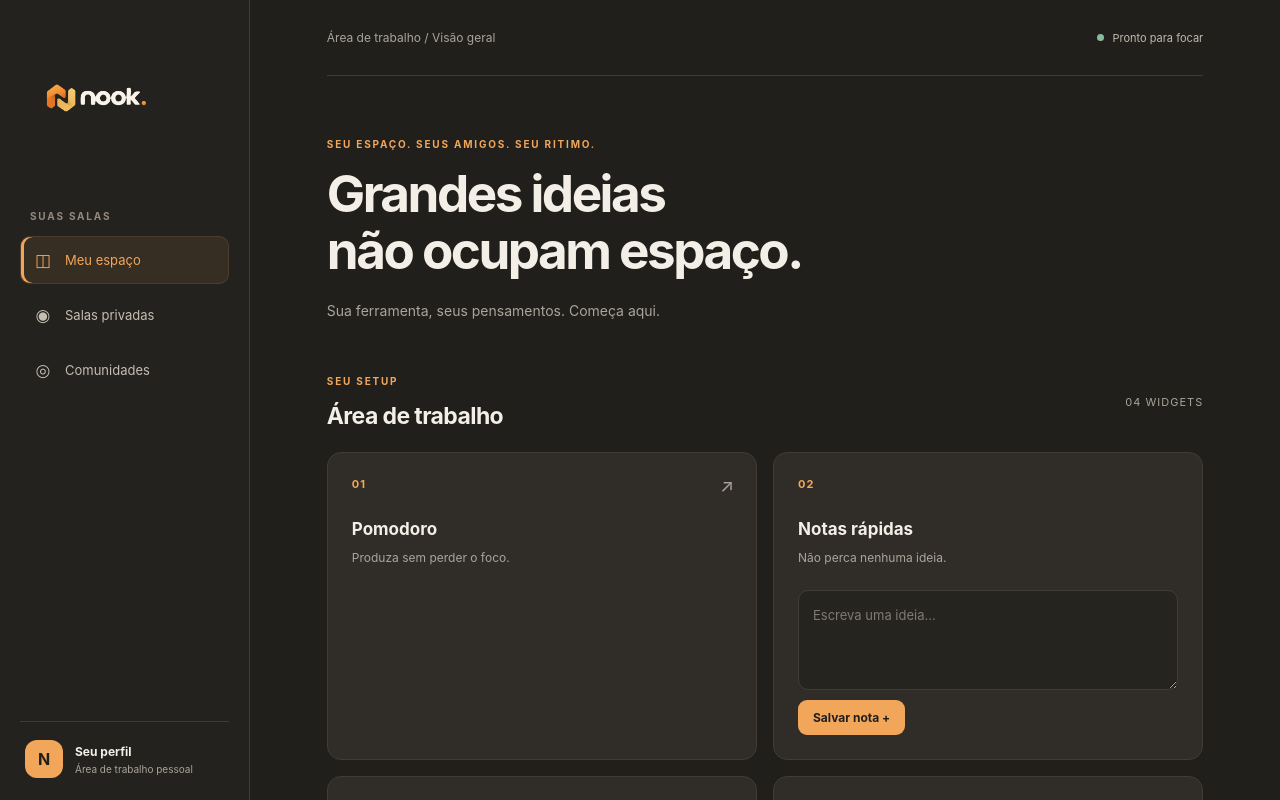
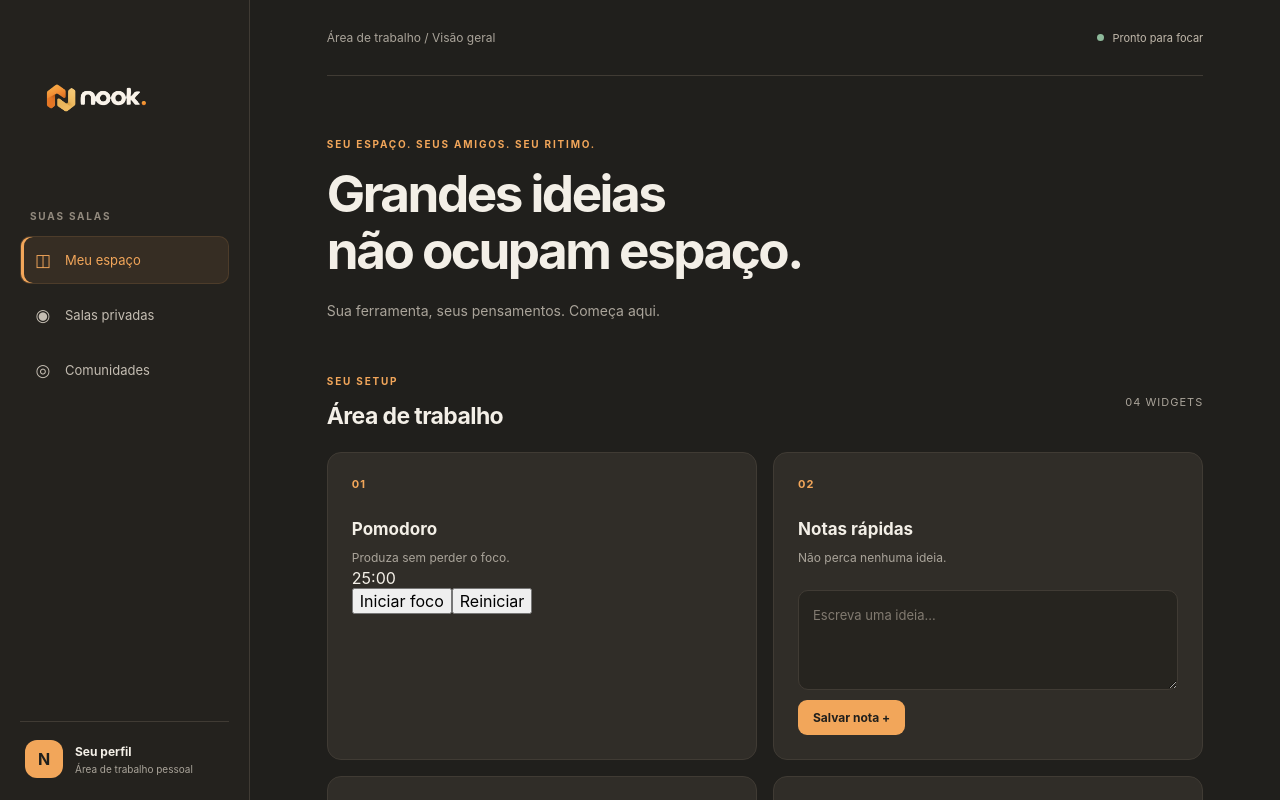
Before and after one commit to Miaunisul/Nook, a React (Vite) app in the folder apps/web/: page / in a window 1280 px wide. Shown: the top 800 px of the page. Built offline with nearby package versions, Linux system fonts and the light colour scheme.

Commit message:
fix(web): move pomodoro hooks inside app

```diff
--- a/apps/web/src/App.tsx
+++ b/apps/web/src/App.tsx
@@ -1,4 +1,4 @@
-import { useState } from 'react';
+import {useEffect, useState } from 'react';
 
 const widgets = [
   {
@@ -24,6 +24,51 @@ const widgets = [
 ];
 
 function App() {
+  const [pomodoroMinutos, setPomodoroMinutos] = useState(25);
+  const [pomodoroSegundos, setPomodoroSegundos] = useState(0);
+  const [pomodoroAtivo, setPomodoroAtivo] = useState(false);
+
+
+  useEffect(() => {
+    if (!pomodoroAtivo) return;
+
+    const intervalo = window.setInterval(() => {
+      if (pomodoroMinutos === 0 && pomodoroSegundos === 0) {
+        setPomodoroAtivo(false);
+        return;
+      }
+
+      if (pomodoroSegundos === 0) {
+        setPomodoroMinutos((minutos) => minutos - 1);
+        setPomodoroSegundos(59);
+        return;
+      }
+
+      setPomodoroSegundos((segundos) => segundos - 1);
+    }, 1000);
+
+    return () => window.clearInterval(intervalo);
+  }, [pomodoroAtivo, pomodoroMinutos, pomodoroSegundos]);
+
+  function iniciarPomodoro() {
+    if (pomodoroMinutos === 0 && pomodoroSegundos === 0) {
+      setPomodoroMinutos(25);
+      setPomodoroSegundos(0);
+    }
+
+    setPomodoroAtivo(true);
+  }
+
+  function pausarPomodoro() {
+    setPomodoroAtivo(false);
+  }
+
+  function reiniciarPomodoro() {
+    setPomodoroAtivo(false);
+    setPomodoroMinutos(25);
+    setPomodoroSegundos(0);
+  }
+
 
   const [nota, setNota] = useState('');
   const [notas, setNotas] = useState<string[]>(() => {
@@ -117,7 +162,7 @@ function alternarTarefa(id: number) {
         <header className="topbar">
           <span className="breadcrumb">Área de trabalho / Visão geral</span>
           <span className="status">
-            <span className="status-dot" />
+          <span className="status-dot" />
             Pronto para focar
           </span>
         </header>
@@ -148,7 +193,34 @@ function alternarTarefa(id: number) {
                   <p>{widget.description}</p>
                 </div>
 
-                {widget.name === 'Notas rápidas' ? (
+                {widget.name === 'Pomodoro' ? (
+  <div className="pomodoro">
+    <div className="pomodoro-timer">
+      {String(pomodoroMinutos).padStart(2, '0')}:
+      {String(pomodoroSegundos).padStart(2, '0')}
+    </div>
+
+    <div className="pomodoro-controls">
+      {pomodoroAtivo ? (
+        <button type="button" onClick={pausarPomodoro}>
+          Pausar
+        </button>
+      ) : (
+        <button type="button" onClick={iniciarPomodoro}>
+          Iniciar foco
+        </button>
+      )}
+
+      <button
+        className="pomodoro-reset"
+        type="button"
+        onClick={reiniciarPomodoro}
+      >
+        Reiniciar
+      </button>
+    </div>
+  </div>
+      ) : widget.name === 'Notas rápidas' ? (
         <div className="quick-notes">
           <form
             onSubmit={(event) => {
```
